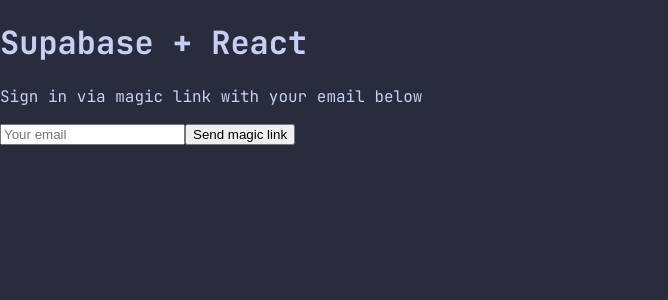
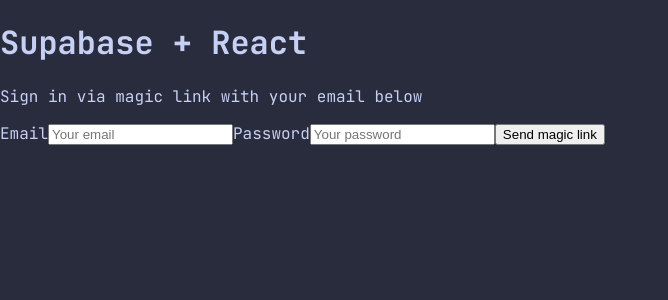
Before and after one commit to JobertDev27/yomutsugi, a React (Vite) app in the folder frontend/: page /login in a window 1280 px wide. Shown: the top 300 px of the page, without its empty margins (0-668 px from the left). Built offline with nearby package versions, Linux system fonts and the light colour scheme; no server answers.

Commit message:
feat: added auth login

```diff
--- a/frontend/src/AuthLogin.tsx
+++ b/frontend/src/AuthLogin.tsx
@@ -1,15 +1,22 @@
 import { useState, useEffect } from "react";
 import { createClient, type Session } from "@supabase/supabase-js";
+import { useNavigate } from "react-router";
+import "./auth.css";
 
 const supabase = createClient(
   import.meta.env.VITE_SUPABASE_URL as string,
   import.meta.env.VITE_SUPABASE_PUBLISHABLE_DEFAULT_KEY as string
 );
 
-export default function Test() {
+export default function AuthLogin() {
   const [loading, setLoading] = useState<boolean>(false);
+
   const [email, setEmail] = useState<string>("");
+  const [password, setPassword] = useState<string>("");
+
   const [session, setSession] = useState<Session | null>(null);
+
+  const navigate = useNavigate();
 
   // Check URL params on initial render
   const params = new URLSearchParams(window.location.search);
@@ -58,11 +65,9 @@ export default function Test() {
     event.preventDefault();
     setLoading(true);
 
-    const { error } = await supabase.auth.signInWithOtp({
-      email,
-      options: {
-        emailRedirectTo: window.location.origin,
-      },
+    const { error } = await supabase.auth.signInWithPassword({
+      email: email,
+      password: password,
     });
 
     if (error) {
@@ -74,17 +79,12 @@ export default function Test() {
     setLoading(false);
   };
 
-  const handleLogout = async (): Promise<void> => {
-    await supabase.auth.signOut();
-    setSession(null);
-  };
-
   if (verifying) {
     return (
       <div>
         <h1>Authentication</h1>
-        <p>Confirming your magic link...</p>
-        <p>Loading...</p>
+        <p>Confirming your credintials...</p>
+        <p>Please wait a moment...</p>
       </div>
     );
   }
@@ -118,13 +118,7 @@ export default function Test() {
   }
 
   if (session) {
-    return (
-      <div>
-        <h1>Welcome!</h1>
-        <p>You are logged in as: {session.user.email}</p>
-        <button onClick={handleLogout}>Sign Out</button>
-      </div>
-    );
+    return navigate("/login", { replace: true });
   }
 
   return (
@@ -132,12 +126,21 @@ export default function Test() {
       <h1>Supabase + React</h1>
       <p>Sign in via magic link with your email below</p>
       <form onSubmit={handleLogin}>
+        <label htmlFor="email">Email</label>
         <input
           type="email"
           placeholder="Your email"
           value={email}
           required
           onChange={(e) => setEmail(e.target.value)}
+        />
+        <label htmlFor="password">Password</label>
+        <input
+          type="text"
+          value={password}
+          placeholder="Your password"
+          required
+          onChange={(e) => setPassword(e.target.value)}
         />
         <button disabled={loading}>
           {loading ? "Loading" : "Send magic link"}
```
Also changed, not shown: frontend/src/auth.css (added).
